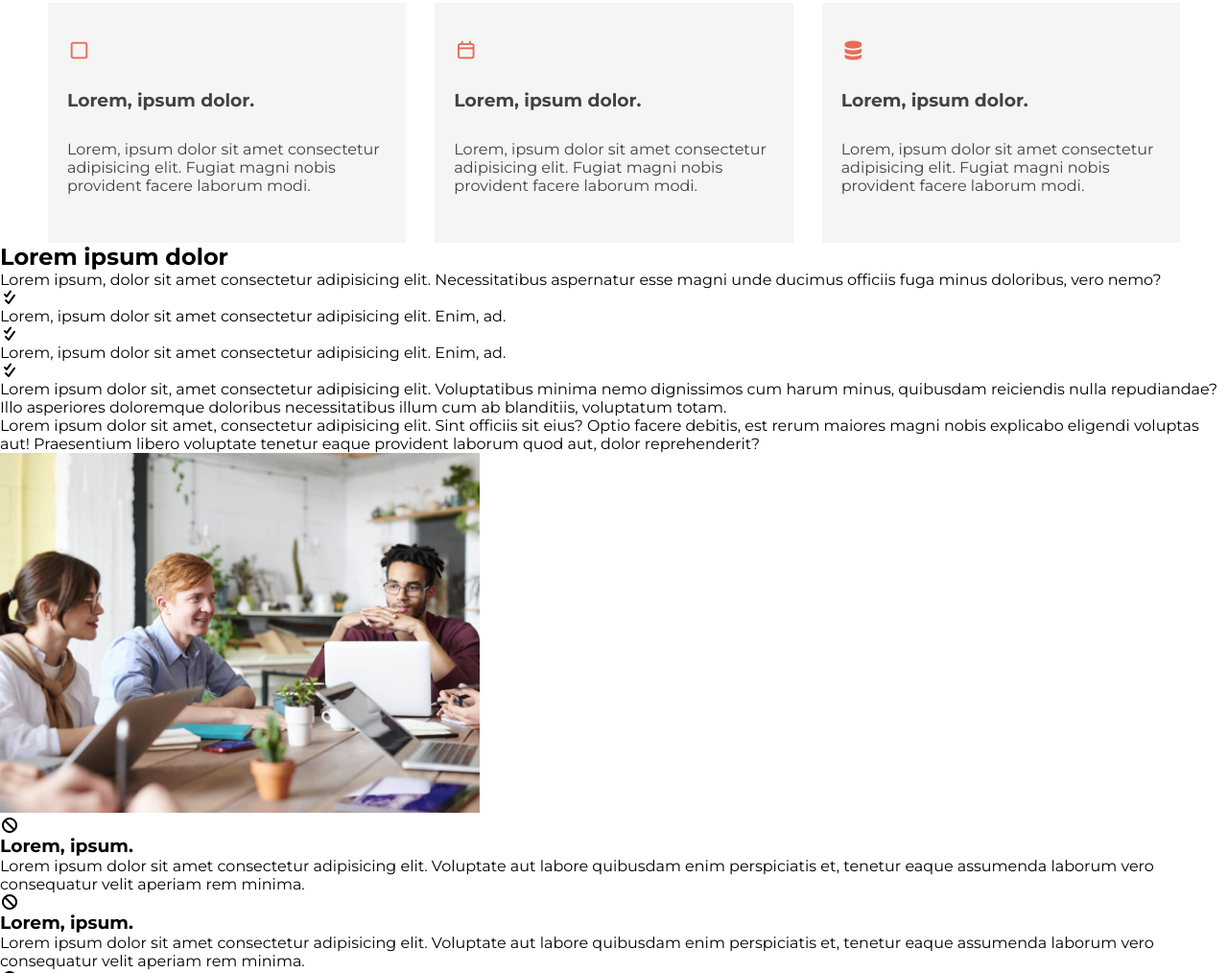
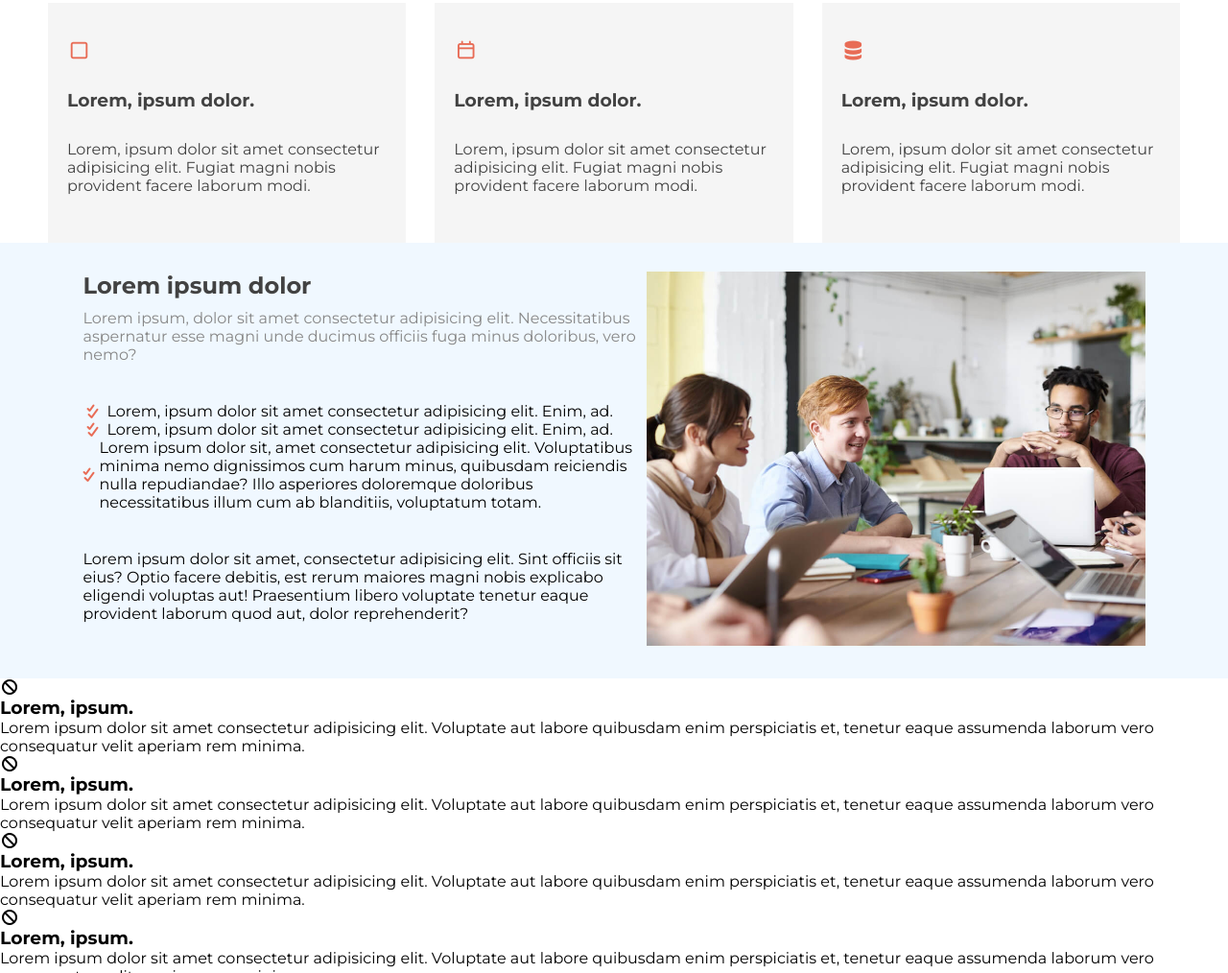
Before and after one commit to Anwaroxxx/Eterna-collab-project, a plain HTML site: page index.html in a window 1280 px wide. Shown: the part 822-1836 px from the top of the page at 96% size. Drawn offline with Linux system fonts and the light colour scheme.

Commit message:
finished the grid section (the hardest one yet)

```diff
--- a/Public/css/app.css
+++ b/Public/css/app.css
@@ -200,3 +200,53 @@ nav {
 .container:hover i {
   color: white;
 }
+
+
+.meeting{
+    display: flex;
+    justify-content: center;
+    padding-top: 30px;
+    padding-inline: 86.5px;
+    padding-bottom: 30px;
+    background-color: aliceblue;
+}
+
+.meet-left{
+    display: flex;
+    flex-direction: column;
+    row-gap: 40px;
+}
+.first{
+    display: flex;
+    flex-direction: column;
+    row-gap: 10px;
+}
+
+.first h2{
+   color: rgb(66, 66, 66);
+   font-weight: bold;
+}
+
+.first p{
+    color: rgb(135, 135, 135);
+}
+
+.second{
+    display: flex;
+    flex-direction: column;
+    justify-content: start;
+}
+
+.second div{
+    display: flex;
+    align-items: center;
+    column-gap: 5px
+}
+
+.second i{
+    color:rgb(232, 108, 86) ;
+}
+
+.grid{
+    display: grid;
+}
--- a/index.html
+++ b/index.html
@@ -169,7 +169,7 @@
         </div>
       </div>
       <div class="meet-right">
-        <img src="/Public/images/about.jpg" alt="" width="500px" />
+        <img src="/Public/images/about.jpg" alt="" width="520px" />
       </div>
     </section>
     <section class="grid">
```
